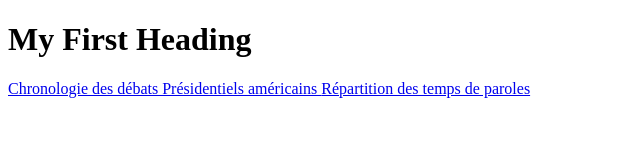
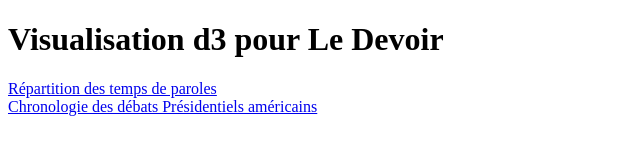
Before and after one commit to robpqt/robpqt.github.io, a plain HTML site: page index.html in a window 1280 px wide. Shown: the whole page, without its empty margins (0-640 px from the left). Drawn offline with Linux system fonts and the light colour scheme.

Commit message:
First one

```diff
--- a/index.html
+++ b/index.html
@@ -2,11 +2,10 @@
 <html>
 <body>
 
-<h1>My First Heading</h1>
-
-<a href="/Chrono/Chrono.html"> Chronologie des débats Présidentiels américains </a>
-<a href="/WordsCount/WordsCount.html"> Répartition des temps de paroles </a>
-
+	<h1>Visualisation d3 pour Le Devoir</h1>
+	<a href="./WordsCount/WordsCount.html"> Répartition des temps de paroles </a>
+	<br>
+	<a href="./Chrono/Chrono.html"> Chronologie des débats Présidentiels américains </a>
 
 </body>
 </html>
```
